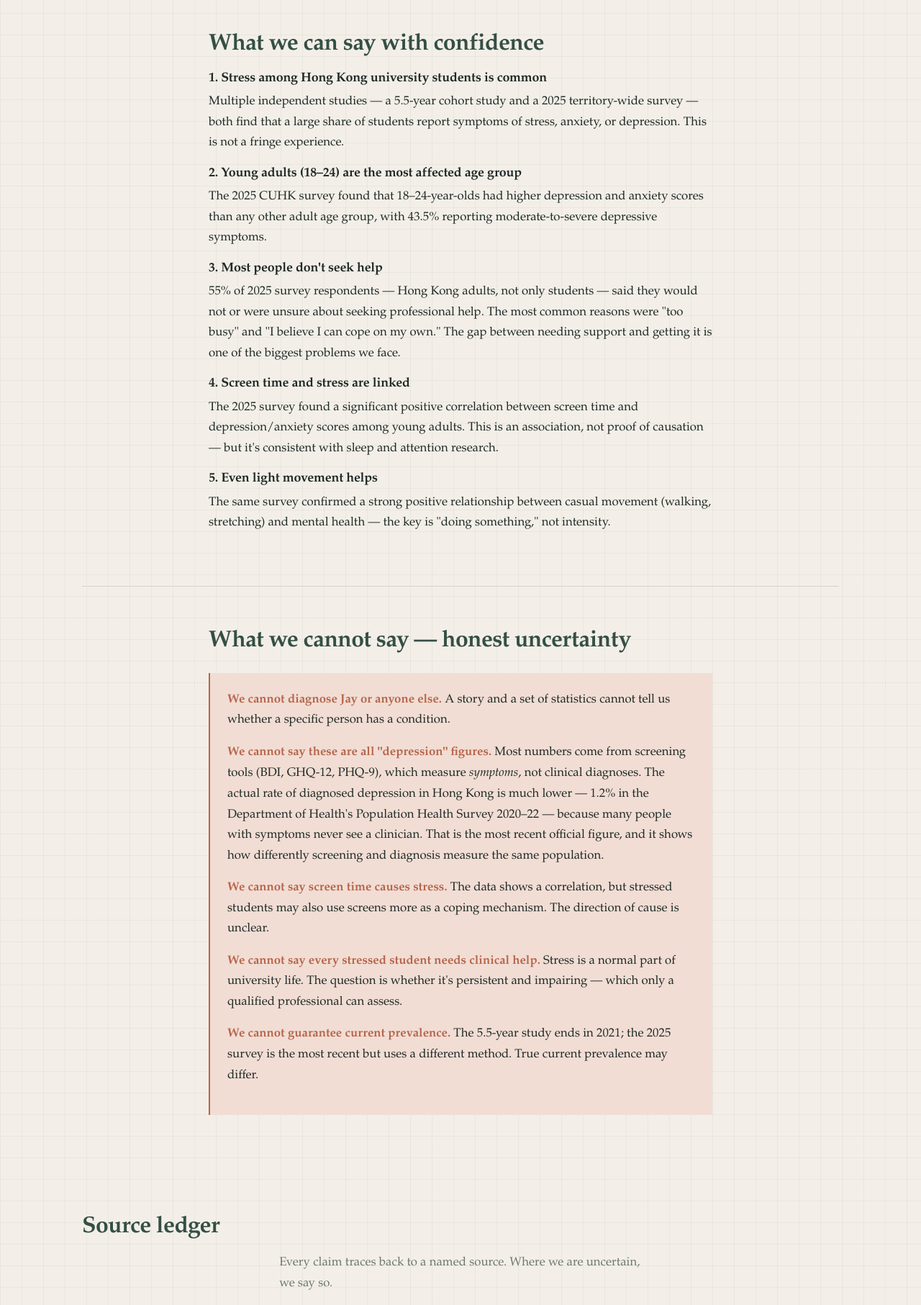
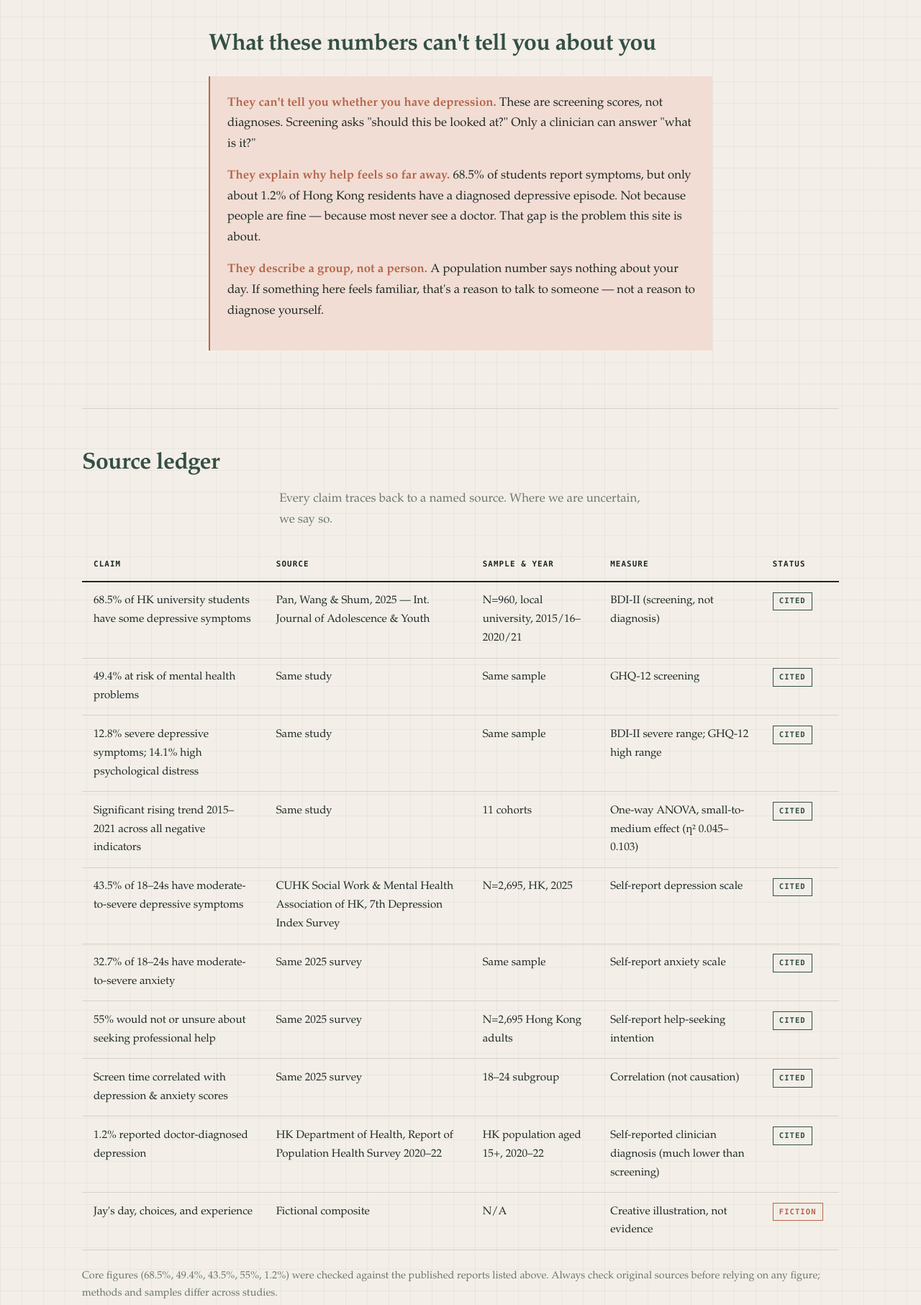
Before and after one commit to a795332875-ui/DIFH3017-website, a plain HTML site: page evidence.html in a window 1280 px wide. Shown: the part 2520-4333 px from the top of the page at 72% size. Drawn offline with Linux system fonts and the light colour scheme.

Commit message:
Update evidence.html

```diff
--- a/evidence.html
+++ b/evidence.html
@@ -21,7 +21,7 @@
         <ul class="nav-links">
           <li><a href="index.html">Home</a></li>
           <li><a href="story.html">The Story</a></li>
-          <li><a href="evidence.html">Evidence</a></li>
+          <li><a href="evidence.html" aria-current="page">Evidence</a></li>
           <li><a href="support.html">Get Support</a></li>
           <li><a href="about.html">About</a></li>
         </ul>
@@ -40,10 +40,10 @@
             misleading — so we always show the frame. This page is separate
             from Jay's fictional story on purpose.
           </p>
-
         </div>
       </section>
 
+      <!-- AT A GLANCE -->
       <section class="section" style="padding-top: var(--space-2)">
         <h2 style="text-align: center">At a glance</h2>
         <div class="stat-grid">
@@ -215,96 +215,35 @@
         </div>
       </section>
 
-      <!-- WHAT WE KNOW -->
+      <!-- WHAT WE CANNOT SAY -->
       <section class="section">
         <div class="prose">
-          <h2>What we can say with confidence</h2>
-
-          <h3>1. Stress among Hong Kong university students is common</h3>
-          <p>
-            Multiple independent studies — a 5.5-year cohort study and a 2025
-            territory-wide survey — both find that a large share of students
-            report symptoms of stress, anxiety, or depression. This is not a
-            fringe experience.
-          </p>
-
-          <h3>2. Young adults (18–24) are the most affected age group</h3>
-          <p>
-            The 2025 CUHK survey found that 18–24-year-olds had higher
-            depression and anxiety scores than any other adult age group, with
-            43.5% reporting moderate-to-severe depressive symptoms.
-          </p>
-
-          <h3>3. Most people don't seek help</h3>
-          <p>
-            55% of 2025 survey respondents — Hong Kong adults, not only
-            students — said they would not or were unsure about seeking
-            professional help. The most common reasons were "too busy" and "I
-            believe I can cope on my own." The gap between needing support and
-            getting it is one of the biggest problems we face.
-          </p>
-
-          <h3>4. Screen time and stress are linked</h3>
-          <p>
-            The 2025 survey found a significant positive correlation between
-            screen time and depression/anxiety scores among young adults. This
-            is an association, not proof of causation — but it's consistent
-            with sleep and attention research.
-          </p>
-
-          <h3>5. Even light movement helps</h3>
-          <p>
-            The same survey confirmed a strong positive relationship between
-            casual movement (walking, stretching) and mental health — the key
-            is "doing something," not intensity.
-          </p>
-        </div>
-      </section>
-
-      <!-- WHAT WE CANNOT SAY -->
-      <section class="section section--alt">
-        <div class="prose">
-          <h2>What we cannot say — honest uncertainty</h2>
+          <h2>What these numbers can't tell you about you</h2>
           <div class="callout">
             <p>
-              <strong>We cannot diagnose Jay or anyone else.</strong> A story
-              and a set of statistics cannot tell us whether a specific person
-              has a condition.
+              <strong>They can't tell you whether you have depression.</strong>
+              These are screening scores, not diagnoses. Screening asks "should
+              this be looked at?" Only a clinician can answer "what is it?"
             </p>
-            <p>
-              <strong>We cannot say these are all "depression" figures.</strong>
-              Most numbers come from screening tools (BDI, GHQ-12, PHQ-9),
-              which measure <em>symptoms</em>, not clinical diagnoses. The
-              actual rate of diagnosed depression in Hong Kong is much lower —
-              1.2% in the Department of Health's Population Health Survey
-              2020–22 — because many people with symptoms never see a
-              clinician. That is the most recent official figure, and it shows
-              how differently screening and diagnosis measure the same
-              population.
+            <p style="margin-top: 0.85rem">
+              <strong>They explain why help feels so far away.</strong> 68.5% of
+              students report symptoms, but only about 1.2% of Hong Kong
+              residents have a diagnosed depressive episode. Not because people
+              are fine — because most never see a doctor. That gap is the
+              problem this site is about.
             </p>
-            <p>
-              <strong>We cannot say screen time causes stress.</strong> The
-              data shows a correlation, but stressed students may also use
-              screens more as a coping mechanism. The direction of cause is
-              unclear.
-            </p>
-            <p>
-              <strong>We cannot say every stressed student needs clinical
-              help.</strong> Stress is a normal part of university life. The
-              question is whether it's persistent and impairing — which only
-              a qualified professional can assess.
-            </p>
-            <p>
-              <strong>We cannot guarantee current prevalence.</strong> The
-              5.5-year study ends in 2021; the 2025 survey is the most recent
-              but uses a different method. True current prevalence may differ.
+            <p style="margin-top: 0.85rem">
+              <strong>They describe a group, not a person.</strong> A population
+              number says nothing about your day. If something here feels
+              familiar, that's a reason to talk to someone — not a reason to
+              diagnose yourself.
             </p>
           </div>
         </div>
       </section>
 
       <!-- SOURCE LEDGER -->
-      <section class="section">
+      <section class="section section--alt">
         <h2 style="text-align: center">Source ledger</h2>
         <p style="text-align: center; color: var(--muted); max-width: 60ch; margin: 0 auto var(--space-3)">
           Every claim traces back to a named source. Where we are uncertain, we
@@ -402,47 +341,6 @@
         </p>
       </section>
 
-      <!-- HOW TO READ -->
-      <section class="section section--alt">
-        <div class="prose">
-          <h2>How to read these numbers responsibly</h2>
-          <div class="card-grid">
-            <div class="card">
-              <h3>Check the denominator</h3>
-              <p>
-                "68.5%" of <em>what</em>? Of 960 local university students in
-                one study, measured by BDI-II screening. Without the who and
-                the how, the percentage is incomplete.
-              </p>
-            </div>
-            <div class="card">
-              <h3>Check the measure</h3>
-              <p>
-                Was it a screening questionnaire or a clinical diagnosis?
-                Screening finds many more people; diagnosis confirms fewer.
-                Both are useful — for different questions.
-              </p>
-            </div>
-            <div class="card">
-              <h3>Check the date</h3>
-              <p>
-                The 5.5-year study ends in 2021. The CUHK survey is from 2025.
-                Mental health patterns shift; always look for the most recent
-                verified source.
-              </p>
-            </div>
-            <div class="card">
-              <h3>Check the leap</h3>
-              <p>
-                Does the claim use the measure's exact name, or does it turn
-                "depressive symptoms" into "depression"? The safe reading is
-                usually the narrower one.
-              </p>
-            </div>
-          </div>
-        </div>
-      </section>
-
       <!-- CTA -->
       <section class="section" style="text-align: center">
         <div class="prose" style="margin: 0 auto">
```
